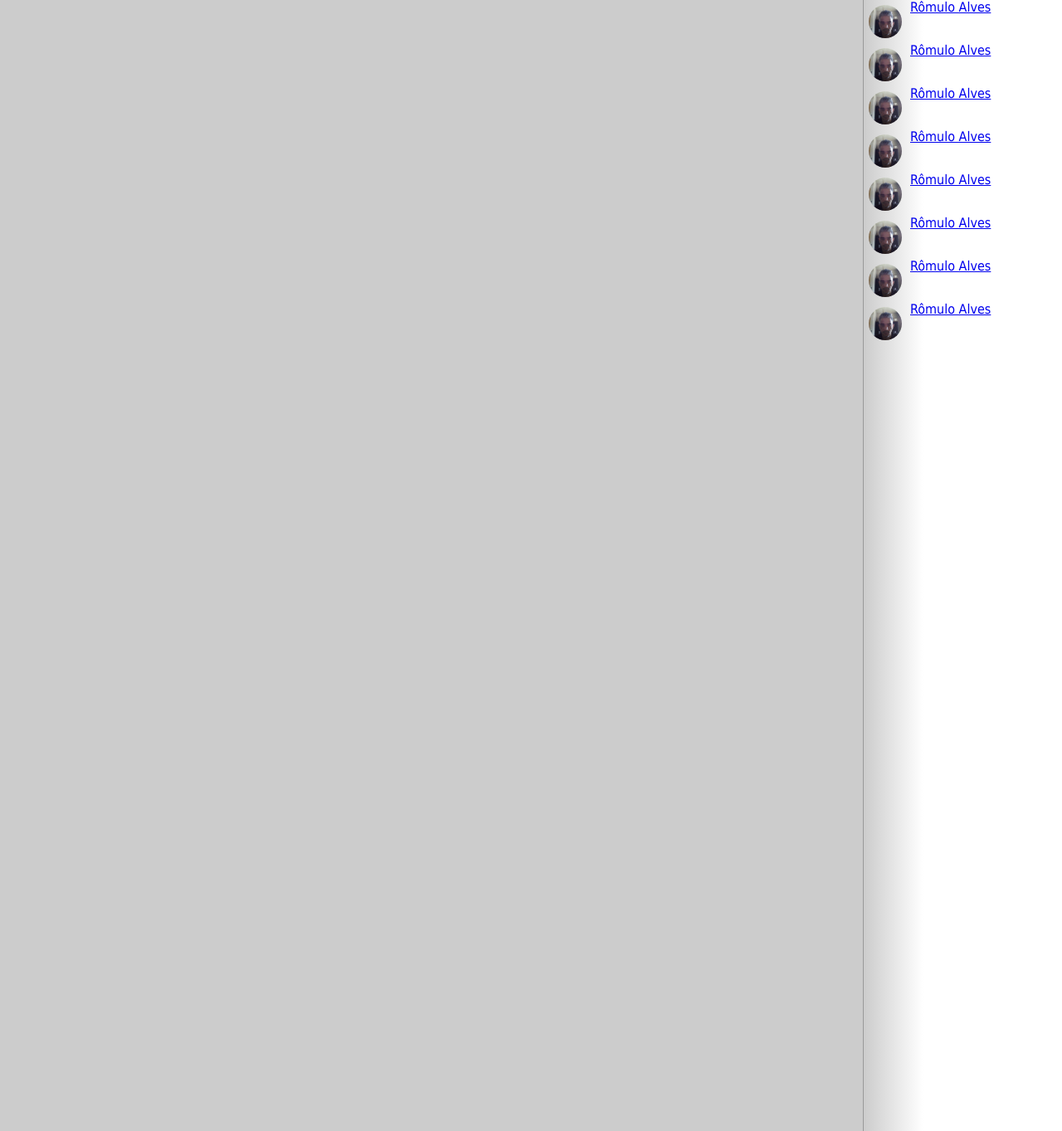
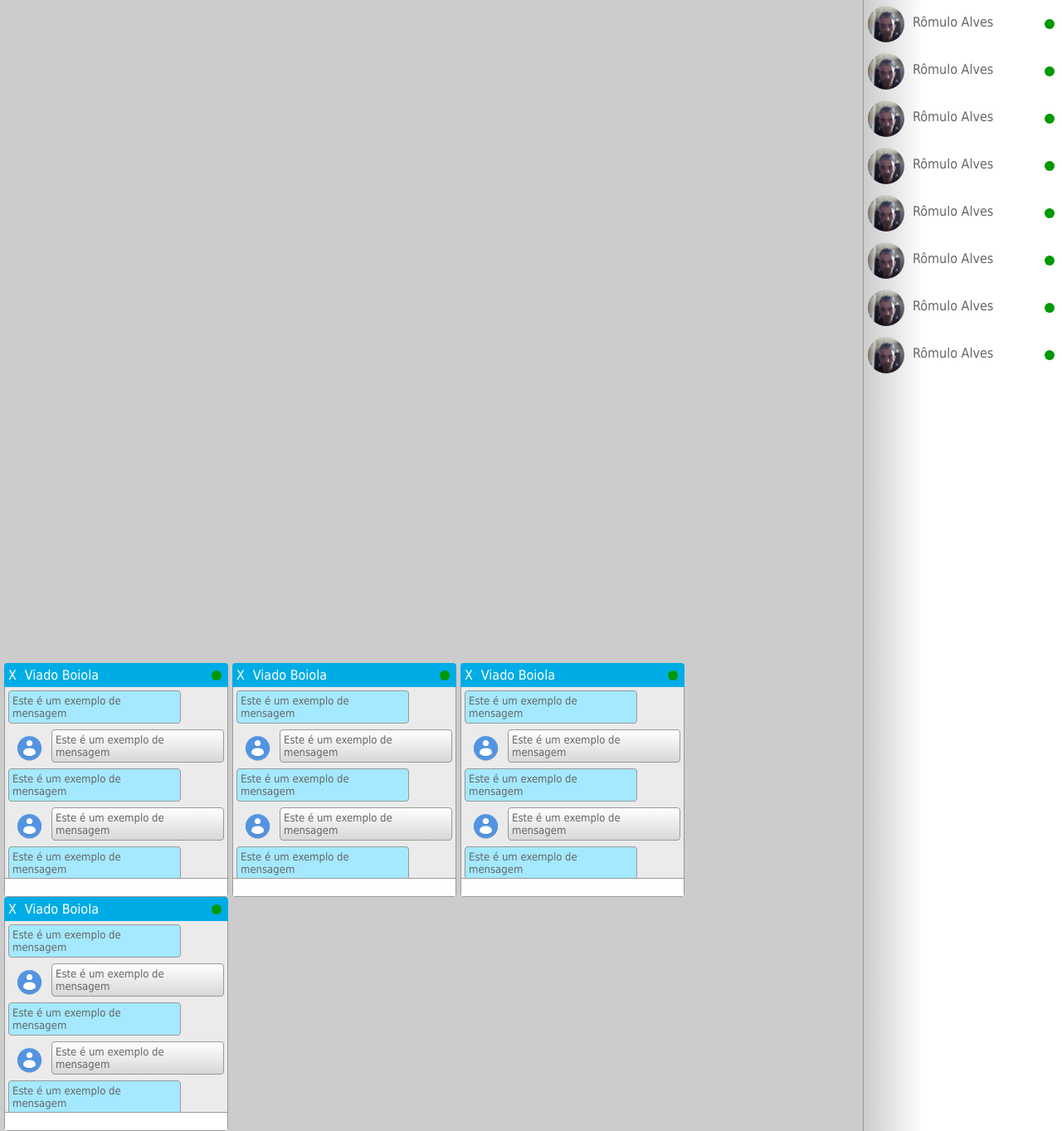
Before and after one commit to romuloalves2705/projetochat, a PHP site: page / in a window 1280 px wide. Shown: the whole page at 83% size. Run offline with PHP 8.4, Linux system fonts and the light colour scheme.

Commit message:
templante css completo

```diff
--- a/css/style.css
+++ b/css/style.css
@@ -27,20 +27,31 @@ ul {
    width: 100%;
    border: 1px solid transparent;
    padding: 5px;
+   margin-left: -1px;
+   margin-top: 1px;
+   border-right: 0;
+   position: relative;
+}
+
+#users_online ul li:hover {
+   border-color: #999;
+   background: linear-gradient(to right, #ccc, #fff 60%);
 }
 
 #users_online ul li a {
+   text-decoration: none;
    float: left;
    width: 70%;
    margin-left: 10px;
    font: 16px Tahoma, arial, helvetica;
-   line-height: 40%;
+   color: #666;
+   line-height: 40px;
 }
 
 .imgSmall {
    float: left;
-   width: 40px;
-   height: 40px;
+   width: 44px;
+   height: 44px;
    overflow: hidden;
    border-radius: 50px;
 }
@@ -49,3 +60,214 @@ ul {
    width: 100%;
    height: 100%;
 }
+
+.status {
+   position: absolute;
+   right: 8px;
+   top: 50%;
+   width: 12px;
+   height: 12px;
+   margin-top: -6px;
+   border-radius: 50%;
+   background: #666;
+}
+
+.status.off {
+background: #ccc;
+}
+
+.status.on {
+   background: #090;
+}
+/* Aside Chats */
+#chats {
+   position: absolute;
+   bottom: 0;
+   left: 0;
+   width: 82%;
+}
+/* Aside Janelas */
+.window {
+   float: left;
+   width: 270px;
+   margin-left: 5px;
+   height: auto;
+   overflow: hidden;
+   border-radius: 4px;
+}
+
+.window .header_window {
+   float: left;
+   background: #00ACE6;
+   padding: 5px;
+   width: 270px;
+   position: relative;
+}
+
+.window .header_window .close {
+   text-decoration: none;
+   float: left;
+   color: white;
+   font: 16px Tahoma, arial;
+   padding: 0 10px 0 0;
+}
+
+.window .header_window .name {
+   float: left;
+   font: 16px tahoma, arial;
+   color: white;
+}
+
+.window .body {
+   float: left;
+   width: 100%;
+}
+
+.window .body .mensagens {
+   float: left;
+   width: 100%;
+   background: #ebebeb;
+   border-left: 1px solid #999;
+   border-right: 1px solid #999;
+   height: 230px;
+   overflow-y: auto;
+   overflow-x: hidden;
+   padding: 4px;
+}
+
+.mensagens ul {
+   float: left;
+   width: 100%;
+}
+
+.mensagens ul li {
+   /*display: flex;*/
+   float: right;
+   width: 80%;
+   background: linear-gradient(to bottom, #fff, #ccc 130%);
+   border: 1px solid #999;
+   border-radius: 4px;
+   position: relative;
+   padding: 4px;
+   margin-bottom: 7px;
+   align-items:  center;
+}
+
+.mensagens ul li.eu {
+   float: left;
+   background: #a4e9ff;
+}
+
+.mensagens ul li .imgSmall {
+   position: absolute;
+   width: 35px;
+   height: 35px;
+   left: -45px;
+}
+
+.mensagens ul li p {
+   font: 13px tahoma, arial;
+   color: #666;
+}
+
+.window .body .send_message {
+   float: left;
+   width: 100%;
+   position: relative;
+}
+
+.window .body .send_message input {
+   float: left;
+   width: 100%;
+   padding: 3px;
+   background: white;
+   border: 1px solid #999;
+   outline: none;
+}
+
+/*.window .header_window {
+   float: left;
+   background: #00ACE6;
+   padding: 5px;
+   width: 270px;
+   position: relative;
+}
+
+.window .header_window .close {
+   text-decoration: none;
+   float: left;
+   color: white;
+   font: 16px Tahoma, arial;
+   padding: 0 10px 0 0;
+}
+
+.window .header_window .name {
+   float: left;
+   font: 16px tahoma, arial;
+   color: white;
+}
+
+.window .body {
+   float: left;
+   width: 100%;
+}
+
+.window .body .mensagens {
+   float: left;
+   width: 100%;
+   background: #ebebeb;
+   border-left: 1px solid #999;
+   border-right: 1px solid #999;
+   height: 230px;
+   overflow-y: auto;
+   overflow-x: hidden;
+   padding: 4px;
+}
+
+.mensagens ul {
+   float: left;
+   width: 100%;
+}
+
+.mensagens ul li {
+   float: rigth;
+   width: 80%;
+   background: linear-gradient(to bottom, #fff, #ccc 130%);
+   border: 1px solid #999;
+   border-radius: 4px;
+   position: relative;
+   padding: 4px;
+   margin-bottom: 7px;
+}
+
+.mensagens ul li .imgSmall {
+   position: absolute;
+   width: 35px;
+   height: 35px;
+   left: -45px;
+}
+
+.mensagens ul li p {
+   font: 13px tahoma, arial;
+   color: #666;
+}
+
+.mensagens ul li .eu {
+   float: left;
+   background: #a4e9ff;
+}
+
+.window .body .send_message {
+   float: left;
+   width: 100%;
+   position: relative;
+}
+
+.window .body .send_message input {
+   float: left;
+   width: 100%;
+   padding: 3px;
+   background: white;
+   border: 1px solid #999;
+   outline: none;
+}*/
--- a/index.php
+++ b/index.php
@@ -21,5 +21,29 @@
          <?php endfor;?>
       </ul>
    </aside>
+
+   <aside id="chats">
+      <?php for ($i=1; $i<=4; $i++):?>
+         <div class="window" id="janela_x">
+            <div class="header_window"><a href="#" class="close">X</a> <span class="name">Viado Boiola</span> <span class="status on" id="5"></span></div>
+            <div class="body">
+               <div class="mensagens">
+                  <ul>
+                     <?php for ($n=1; $n<=8; $n++):?>
+                        <li class="eu"><p>Este é um exemplo de mensagem</p></li>
+                        <li class="">
+                           <div class="imgSmall"><img src="fotos/default.jpg" border="0" /></div>
+                           <p>Este é um exemplo de mensagem</p>
+                        </li>
+                     <?php endfor;?>
+                  </ul>
+               </div>
+               <div class="send_message" id="3:5">
+                  <input type="text" name="mensagem" class="msg" id="3:5">
+               </div>
+            </div>
+         </div>
+      <?php endfor;?>
+   </aside>
 </body>
 </html>
```
